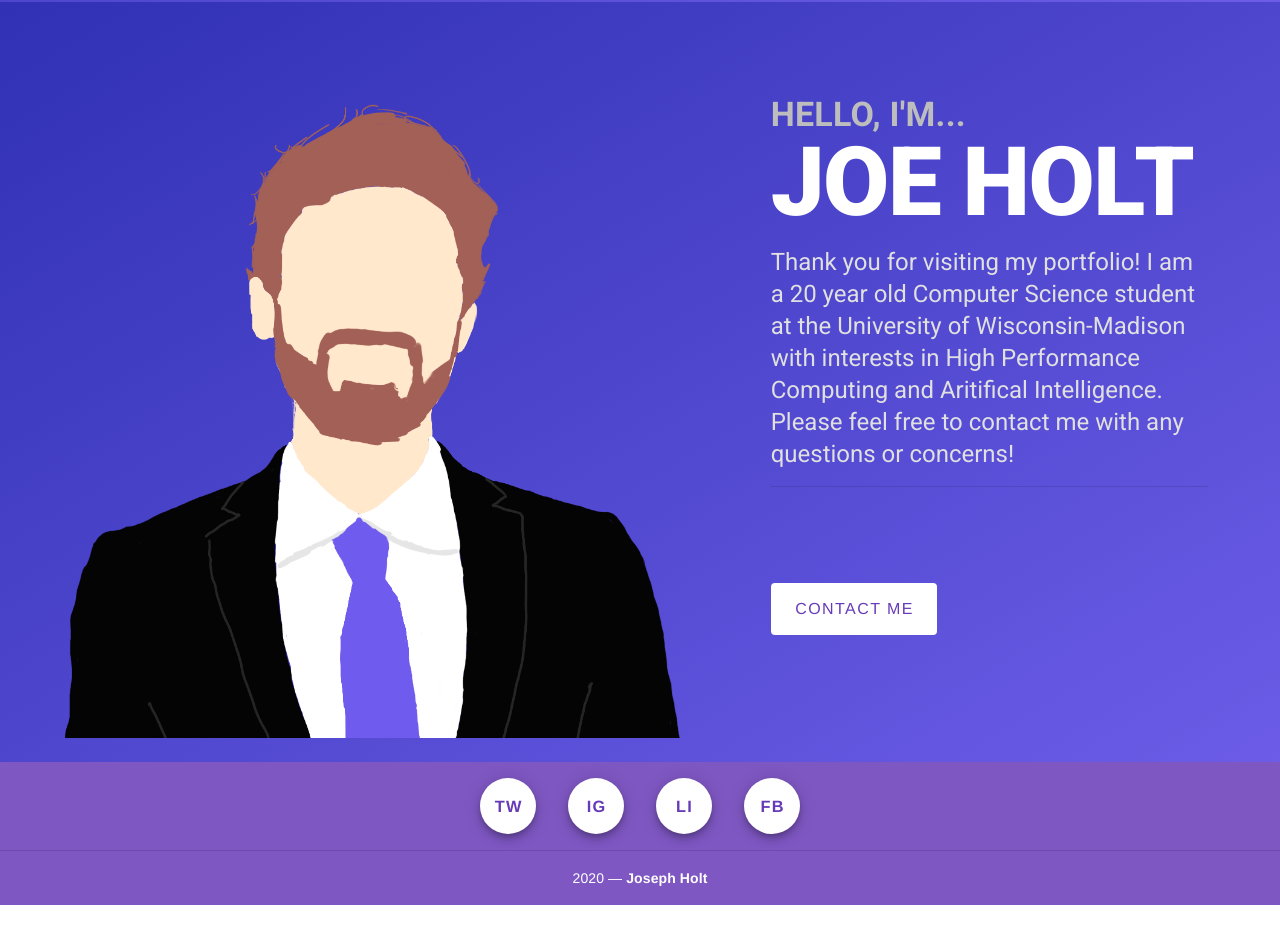
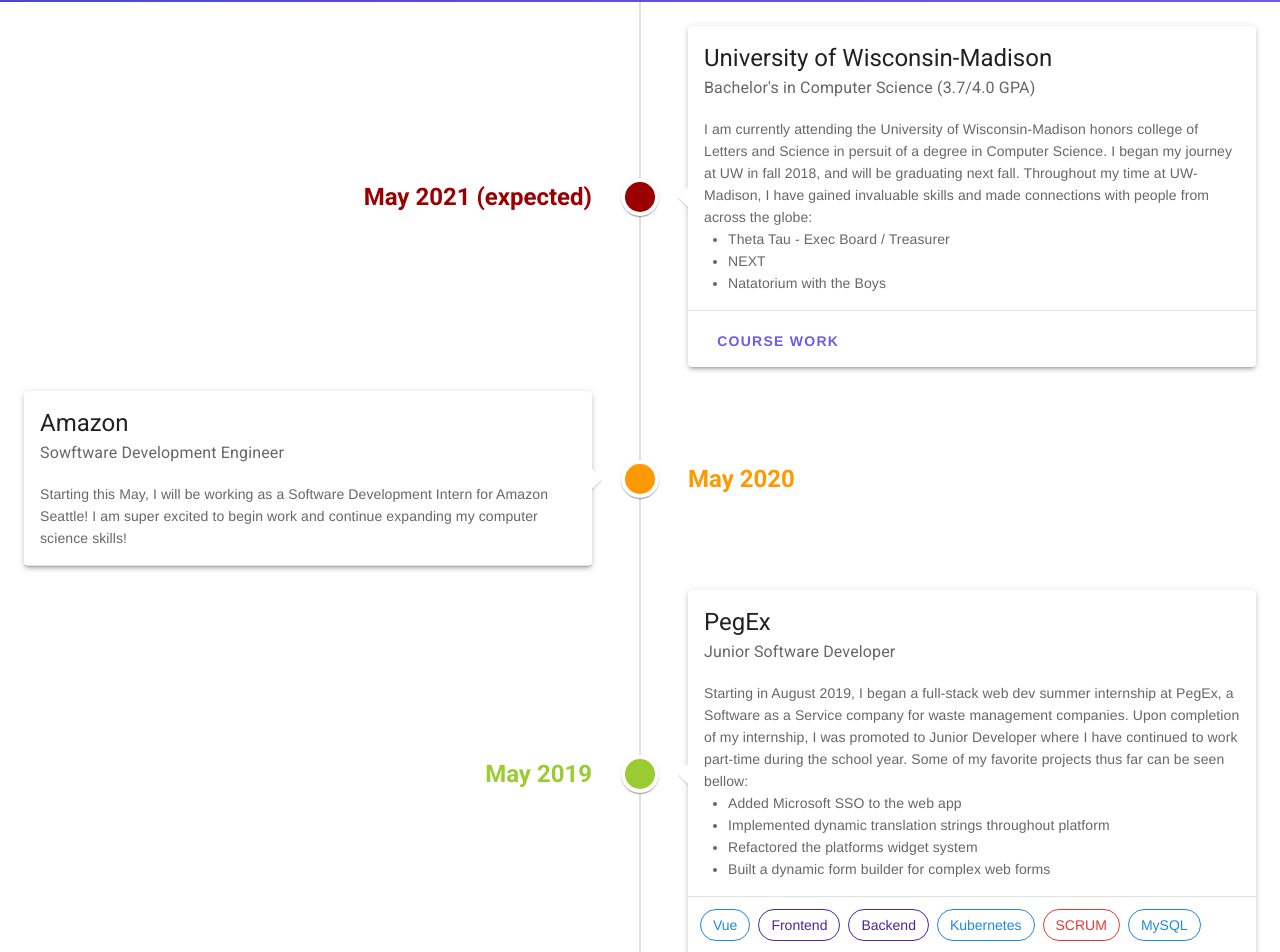
Before and after one commit to JoeHolt/Portfolio, a Vue app: page /#/ in a window 1280 px wide. Shown: the part 822-1774 px from the top of the page. Before the commit the page ends 1727 px from the top, so only its background shows below. Built offline with nearby package versions, Linux system fonts and the light colour scheme.

Commit message:
Added initial experience view

```diff
--- a/src/App.vue
+++ b/src/App.vue
@@ -8,7 +8,6 @@
     </v-content>
 
     <app-footer v-if="true"></app-footer>
-
   </v-app>
 </template>
 
@@ -22,7 +21,7 @@
     AppNavigation,
     AppFooter
   },
-  created () {
+  created() {
     document.title = 'Joe Holt | Portfolio';
   }
 };
--- /dev/null
+++ b/src/components/ExperienceTimeline.vue
@@ -0,0 +1,188 @@
+<template>
+  <v-timeline class="ml-6 mr-6">
+    <v-timeline-item
+      v-for="experience in experiences"
+      :key="experience.company"
+      :color="experience.color"
+    >
+      <template v-slot:opposite>
+        <span
+          class="headline font-weight-bold noselect"
+          :style="'color: ' + experience.color"
+          v-text="experience.start"
+          >
+        </span>
+      </template>
+      <v-card class="elevation-3">
+        <v-card-title class="headline noselect">{{ experience.company }}</v-card-title>
+        <v-card-subtitle class="subtitle-1 noselect"> {{ experience.title }} </v-card-subtitle>
+        <v-card-text class="noselect">
+          <span>
+            {{ experience.description }}
+          </span>
+          <ul>
+            <li v-for="project in experience.projects" v-bind:key="project">{{project}}</li>
+          </ul>
+        </v-card-text>
+        <v-divider></v-divider>
+        <v-card-actions v-show="experience.skills.length" class="text-center ml-1 mt-1">
+          <div v-for="skill in experience.skills" v-bind:key="skill.title">
+            <v-chip
+              v-if="skill.category !== 'expand'"
+              class="noselect mb-2 mr-2"
+              :color="mapSkill(skill.category)"
+              pill
+              outlined
+              >
+              {{ skill.title }}
+            </v-chip>
+            <div v-else style="width: 100%;">
+              <v-dialog
+                v-model="coursesOpened"
+                width="70vw"
+              >
+                <template v-slot:activator="{ on }">
+                  <v-btn
+                    text
+                    class="font-weight-black"
+                    color="#6c5ce7"
+                    v-on="on"
+                    >
+                    {{ skill.title }}
+                  </v-btn>
+                </template>
+                <!-- pop over view -->
+                <v-card>
+                  <v-card-title
+                    class="headline font-weight-bold deep-purple--text"
+                    >
+                    {{ experience.company }} - {{ skill.title }}
+                  </v-card-title>
+                  <v-card-subtitle
+                    class="subtitle-1 font-weight-medium">
+                    {{ skill.expanded_discription }}
+                  </v-card-subtitle>
+                  <v-divider></v-divider>
+
+                  <v-card-actions>
+		    <v-spacer></v-spacer>
+                    <v-btn
+                      class="font-weight-black"
+                      color="#6c5ce7"
+                      text
+                      @click="coursesOpened = false"
+                      >
+                      Close
+                    </v-btn>
+                  </v-card-actions>
+                </v-card>
+              </v-dialog>
+            </div>
+          </div>
+        </v-card-actions>
+      </v-card>
+    </v-timeline-item>
+  </v-timeline>
+</template>
+
+<script>
+import mappings from '@/data/mappings.js';
+export default {
+  name: 'ExperienceTimeline',
+  data() {
+    return {
+      coursesOpened: false,
+      experiences: [
+        {
+          company: 'University of Wisconsin-Madison',
+          title: 'Bachelor\'s in Computer Science (3.7/4.0 GPA)',
+          start: 'May 2021 (expected)',
+          end: 'Present',
+          color: '#9b0000',
+          description: 'I am currently attending the University of Wisconsin-Madison honors college of Letters and Science in persuit of a degree in Computer Science. I began my journey at UW in fall 2018, and will be graduating next fall. Throughout my time at UW-Madison, I have gained invaluable skills and made connections with people from across the globe:',
+          projects: ['Theta Tau - Exec Board / Treasurer', 'NEXT', 'Natatorium with the Boys'],
+          skills: [
+            { title: 'Course Work',
+              category: 'expand',
+              expanded_discription: 'A list of the most relevant courses I took at UW-Madison',
+              expanded: [
+                { name: 'Operating Systems', description: 'CS 537' },
+                { name: 'Algorithms', description: 'CS 577' },
+              ]
+            }
+          ]
+        },
+        {
+          company: 'Amazon',
+          title: 'Sowftware Development Engineer',
+          start: 'May 2020',
+          end: 'Present',
+          color: '#FF9900',
+          description: 'Starting this May, I will be working as a Software Development Intern for Amazon Seattle! I am super excited to begin work and continue expanding my computer science skills!',
+          skills: []
+        },
+        {
+          company: 'PegEx',
+          title: 'Junior Software Developer',
+          start: 'May 2019',
+          end: 'Present',
+          color: '#99cc33',
+          description: 'Starting in August 2019, I began a full-stack web dev summer internship at PegEx, a Software as a Service company for waste management companies. Upon completion of my internship, I was promoted to Junior Developer where I have continued to work part-time during the school year. Some of my favorite projects thus far can be seen bellow:',
+          projects: ['Added Microsoft SSO to the web app', 'Implemented dynamic translation strings throughout platform', 'Refactored the platforms widget system', 'Built a dynamic form builder for complex web forms'],
+          skills: [
+            { title: 'Vue', category: 'tool' },
+            { title: 'Frontend', category: 'dev' },
+            { title: 'Backend', category: 'dev' },
+            { title: 'Kubernetes', category: 'tool' },
+            { title: 'SCRUM', category: 'plan' },
+            { title: 'MySQL', category: 'tool' }
+          ]
+        },
+        {
+          company: 'UW-Madison NEXT Machine Learning Lab',
+          title: 'Reseasrch Assistent',
+          start: 'August 2018',
+          end: 'Present',
+          color: '#c5050c',
+          description: 'Starting August before my freshman year of colllege, I started working as a research assistent at the University of Wisconsin-Madison NEXT Machine Learning Lab under faculty member Dr. Robert Nowak. In this position I have done research in the fields of active learning, humor and clustering. Some of the most notable projects I worked on:',
+          projects: ['Facial Emotion Regonition and Clustering Demo', 'AHA: AI Humor Assistent', 'Adaptive Size to Improve Model Training Speeds'],
+          skills: [
+            { title: 'Python', category: 'lang' },
+            { title: 'Clustering', category: 'tool' },
+            { title: 'Algorithms', category: 'dev' },
+            { title: 'Research', category: 'dev' },
+            { title: 'Regression', category: 'tool' },
+          ]
+        },
+        {
+          company: 'USA Clean',
+          title: 'Web Development Intern',
+          start: 'November 2017',
+          end: 'May 2018',
+          color: '#1891c7',
+          description: 'While I was in high school, I worked as a web development intern for USA Clean. During this time, I gained experience with both writing and deploying websites. I was able to work with Amazon Web Service\'s EC2 and S3 to create live product pages with a focus on responsive design.',
+          skills: [
+            { title: 'HTML', category: 'lang' },
+            { title: 'CSS', category: 'lang' },
+            { title: 'AWS', category: 'tool' },
+            { title: 'Linux', category: 'dev' },
+            { title: 'JavaScript', category: 'lang' }
+          ]
+        },
+      ]
+    };
+  },
+  methods: {
+    mapSkill (cat) {
+      return mappings.mapSkillToColor(cat);
+    }
+  }
+};
+</script>
+
+<style>
+.experience-timeline {
+  height: 95vh;
+  background-color: white;
+}
+</style>
--- a/src/components/ImageOverlayHeader.vue
+++ b/src/components/ImageOverlayHeader.vue
@@ -2,8 +2,16 @@
   <v-container fluid fill-height class="header--image">
     <v-row justify-center align-center class="header--image-layer">
       <v-col>
-        <div class="display-4 font-weight-black white--text text-xs-center mb-3">{{ title }}</div>
-        <div class="header--description display-1 font-weight-bold white--text text-xs-center">{{ description }}</div>
+        <div
+          class="display-4 font-weight-black white--text text-xs-center mb-3"
+        >
+          {{ title }}
+        </div>
+        <div
+          class="header--description display-1 font-weight-bold white--text text-xs-center"
+        >
+          {{ description }}
+        </div>
       </v-col>
     </v-row>
   </v-container>
@@ -12,17 +20,17 @@
 <script>
 export default {
   name: 'ImageOverlayHeader',
-  data () {
+  data() {
     return {
-      title: 'HELLO, I\'M JOE',
-      description: 'I\'m a Computer Science student at the University of Wisconsin-Madison. I hope you enjoy my portfolio.'
+      title: "HELLO, I'M JOE",
+      description:
+        "I'm a Computer Science student at the University of Wisconsin-Madison. I hope you enjoy my portfolio."
     };
   }
 };
 </script>
 
 <style scoped>
-
 .header--image {
   background-size: cover;
   width: 100%;
@@ -43,5 +51,4 @@
   text-align: center;
   width: 60%;
 }
-
 </style>
--- /dev/null
+++ b/src/data/mappings.js
@@ -0,0 +1,12 @@
+var mappings = {
+  mapSkillToColor(type) {
+    let map = {
+      lang: '#FFB300',
+      tool: '#1E88E5',
+      dev: '#4527A0',
+      plan: '#E53935'
+    };
+    return map[type];
+  }
+}
+export default mappings;
--- a/src/views/Home.vue
+++ b/src/views/Home.vue
@@ -1,21 +1,20 @@
 <template>
   <span>
     <general-image-header v-if="true"></general-image-header>
-    <general-image-header v-if="true" color="white" style="background-color: white !important;"></general-image-header>
-    <image-overlay-header v-if="false"></image-overlay-header>
+    <experience-timeline></experience-timeline>
   </span>
 </template>
 
 <script>
 // @ is an alias to /src
-import ImageOverlayHeader from '@/components/ImageOverlayHeader.vue';
-import GeneralImageHeader from '@/components/GeneralImageHeader.vue';
+import GeneralImageHeader from '@/components/GeneralImageHeader';
+import ExperienceTimeline from '@/components/ExperienceTimeline';
 
 export default {
   name: 'Home',
   components: {
-    ImageOverlayHeader,
-    GeneralImageHeader
+    GeneralImageHeader,
+    ExperienceTimeline
   }
 };
 </script>
```
Also changed, not shown: src/components/AppFooter.vue (+9 -4 lines), src/components/AppNavigation.vue (+24 -8 lines), src/components/GeneralImageHeader.vue (+26 -11 lines), src/data/experiences.js (added, +12 -0 lines).
